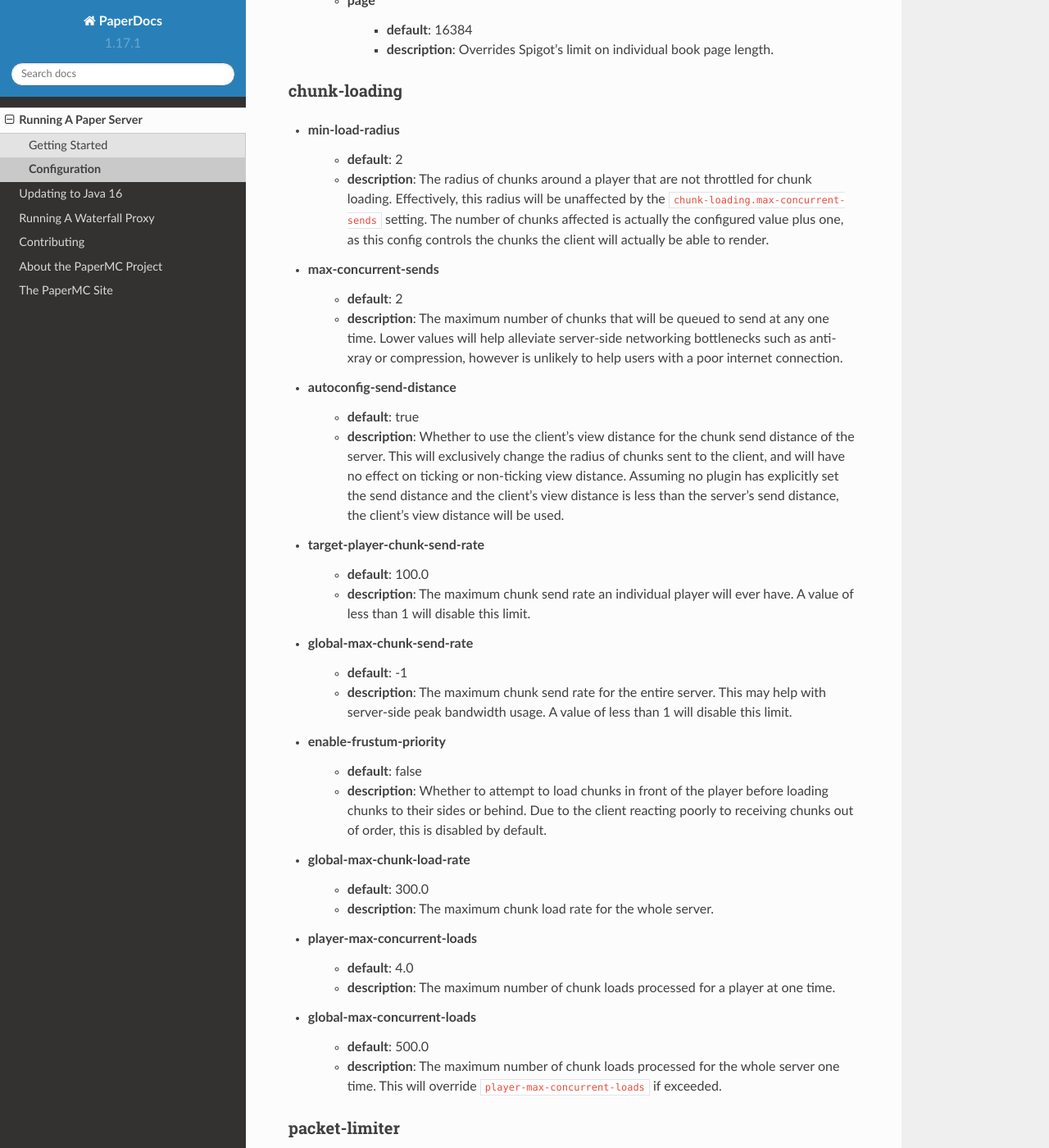
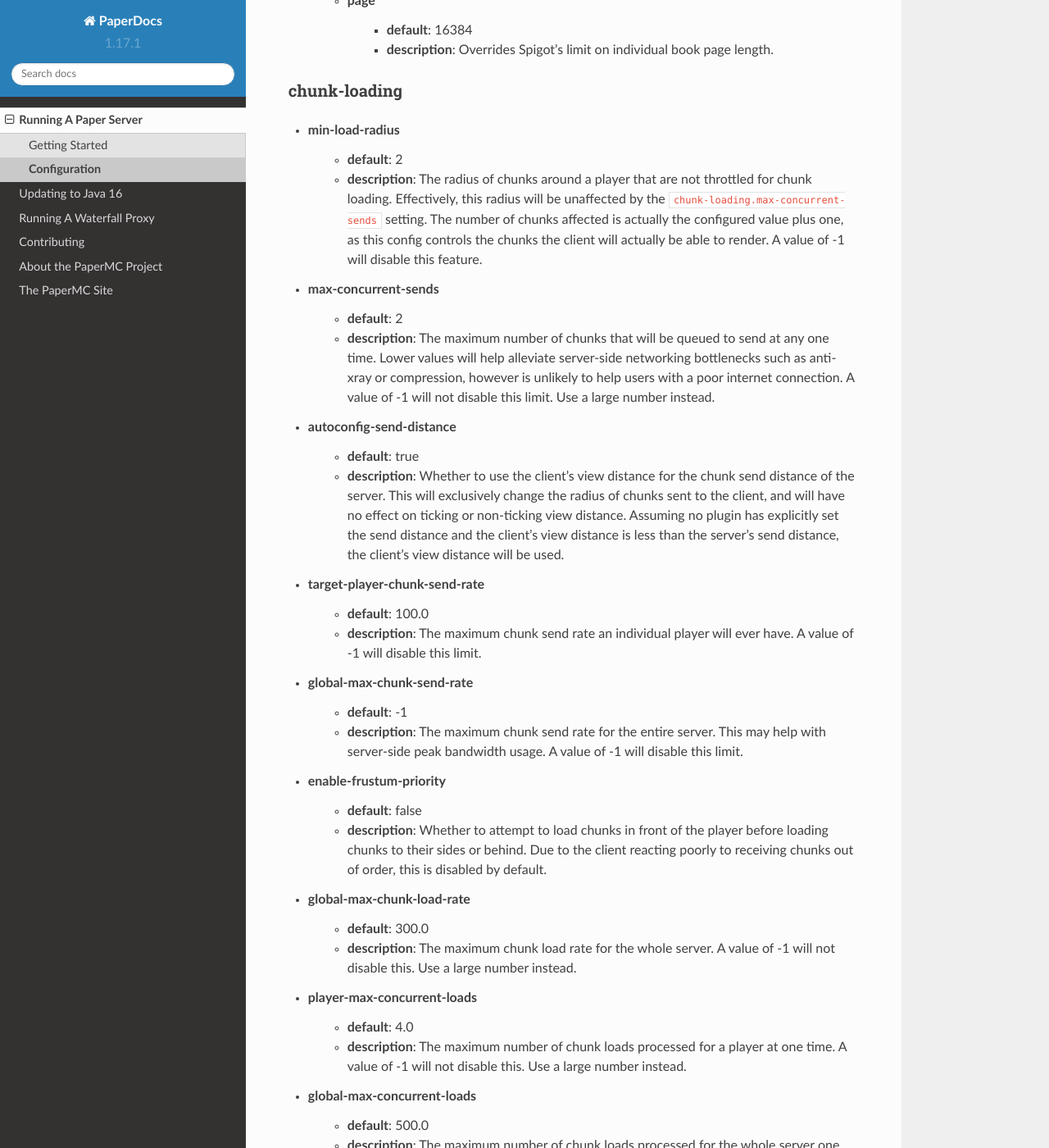
Before and after one commit to PaperMC/PaperDocs, a Sphinx documentation site: the page built from source/server/configuration.rst, in a window 1280 px wide and 1400 px high, scrolled down 8054 px. Shown: the whole window at 82% size. Built offline with Sphinx 7.4.7 and the Read the Docs theme 2.0.0, drawn with Linux system fonts in a browser that asks for light colours; some of the changed text lies outside the part shown.

Commit message:
better document negative numbers

```diff
--- a/source/server/configuration.rst
+++ b/source/server/configuration.rst
@@ -352,13 +352,15 @@ chunk-loading
       throttled for chunk loading. Effectively, this radius will be unaffected
       by the ``chunk-loading.max-concurrent-sends`` setting. The number of chunks
       affected is actually the configured value plus one, as this config
-      controls the chunks the client will actually be able to render.
+      controls the chunks the client will actually be able to render. A value of
+      -1 will disable this feature.
 * max-concurrent-sends
     - **default**: 2
     - **description**: The maximum number of chunks that will be queued to
       send at any one time. Lower values will help alleviate server-side
       networking bottlenecks such as anti-xray or compression, however
-      is unlikely to help users with a poor internet connection.
+      is unlikely to help users with a poor internet connection. A value of
+      -1 will not disable this limit. Use a large number instead.
 * autoconfig-send-distance
     - **default**: true
     - **description**: Whether to use the client's view distance for the chunk send
@@ -370,11 +372,11 @@ chunk-loading
 * target-player-chunk-send-rate
     - **default**: 100.0
     - **description**: The maximum chunk send rate an individual player will ever have.
-      A value of less than 1 will disable this limit.
+      A value of -1 will disable this limit.
 * global-max-chunk-send-rate
     - **default**: -1
     - **description**: The maximum chunk send rate for the entire server. This may help
-      with server-side peak bandwidth usage. A value of less than 1 will disable this limit.
+      with server-side peak bandwidth usage. A value of -1 will disable this limit.
 * enable-frustum-priority
     - **default**: false
     - **description**: Whether to attempt to load chunks in front of the player before
@@ -382,14 +384,17 @@ chunk-loading
       chunks out of order, this is disabled by default.
 * global-max-chunk-load-rate
     - **default**: 300.0
-    - **description**: The maximum chunk load rate for the whole server.
+    - **description**: The maximum chunk load rate for the whole server. A value of -1 will
+      not disable this. Use a large number instead.
 * player-max-concurrent-loads
     - **default**: 4.0
     - **description**: The maximum number of chunk loads processed for a player at one time.
+      A value of -1 will not disable this. Use a large number instead.
 * global-max-concurrent-loads
     - **default**: 500.0
     - **description**: The maximum number of chunk loads processed for the whole server
-      one time. This will override ``player-max-concurrent-loads`` if exceeded.
+      one time. This will override ``player-max-concurrent-loads`` if exceeded. A value of
+      -1 will disable this limit.
 
 packet-limiter
 ~~~~~~~~~~~~~~
```
